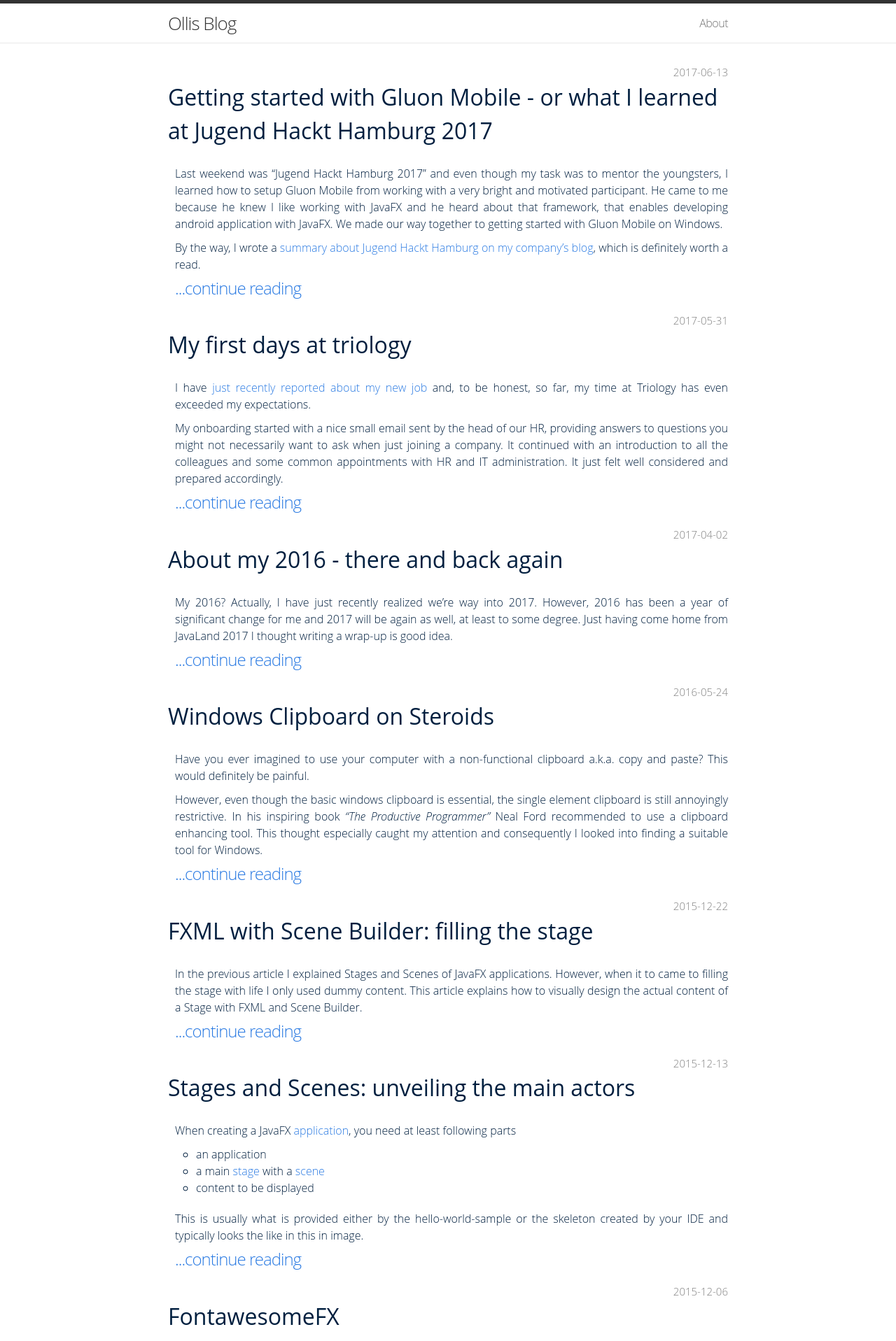
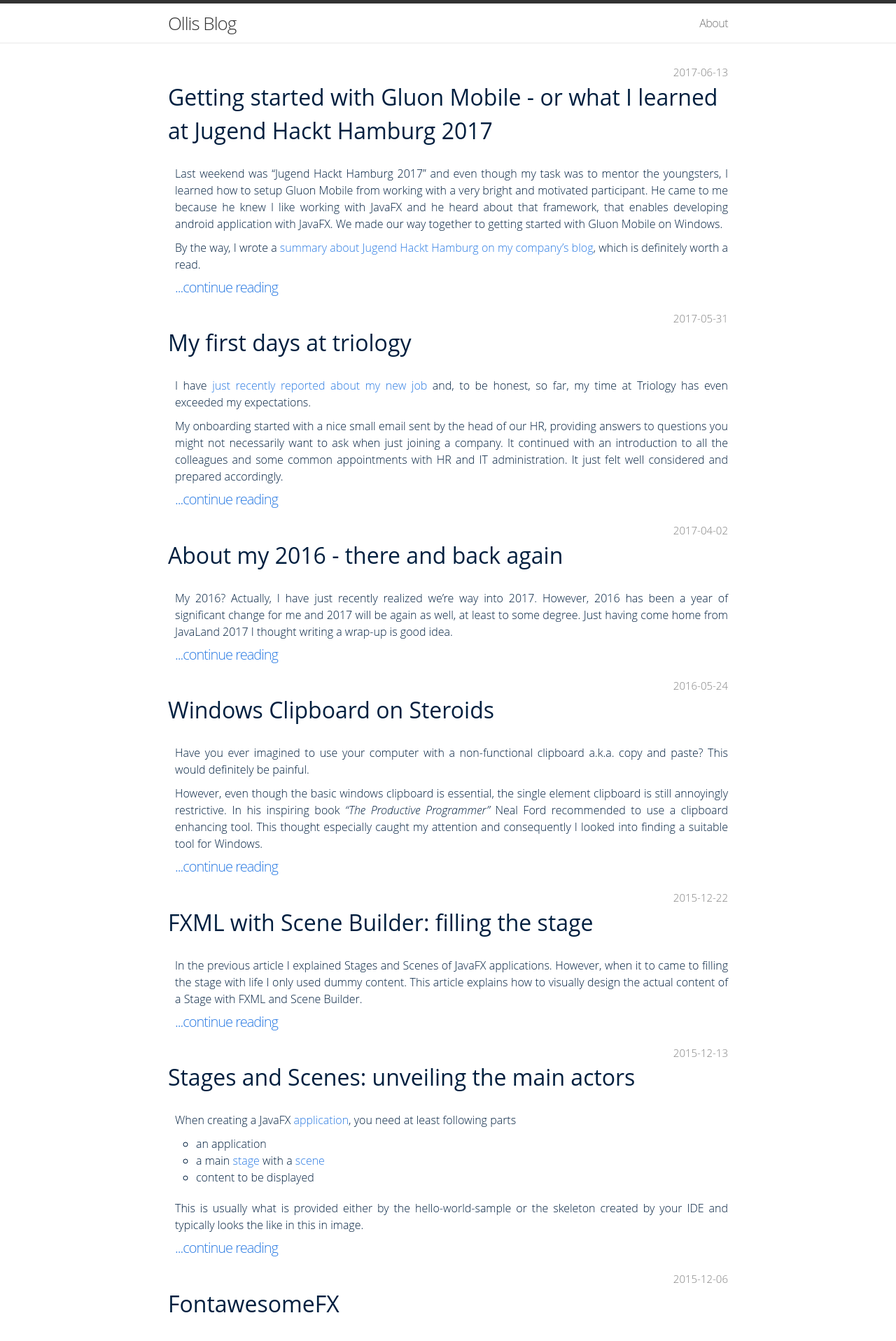
Before and after one commit to omilke/omilke.github.io, a Jekyll site: the page built from index.html, in a window 1280 px wide. Shown: the top 1917 px of the page at 70% size. Built offline with Jekyll 4.4.1, drawn with Linux system fonts in a browser that asks for light colours; nearby versions of some CDN libraries.

Commit message:
resize link

```diff
--- a/css/main.scss
+++ b/css/main.scss
@@ -477,6 +477,10 @@ ul.posts li {
             margin-bottom: 10px;
         }
 
+        a.post-link {
+          font-size: 1.25rem;
+        }
+
         h2, h3 {
             display: none;
         }
```
